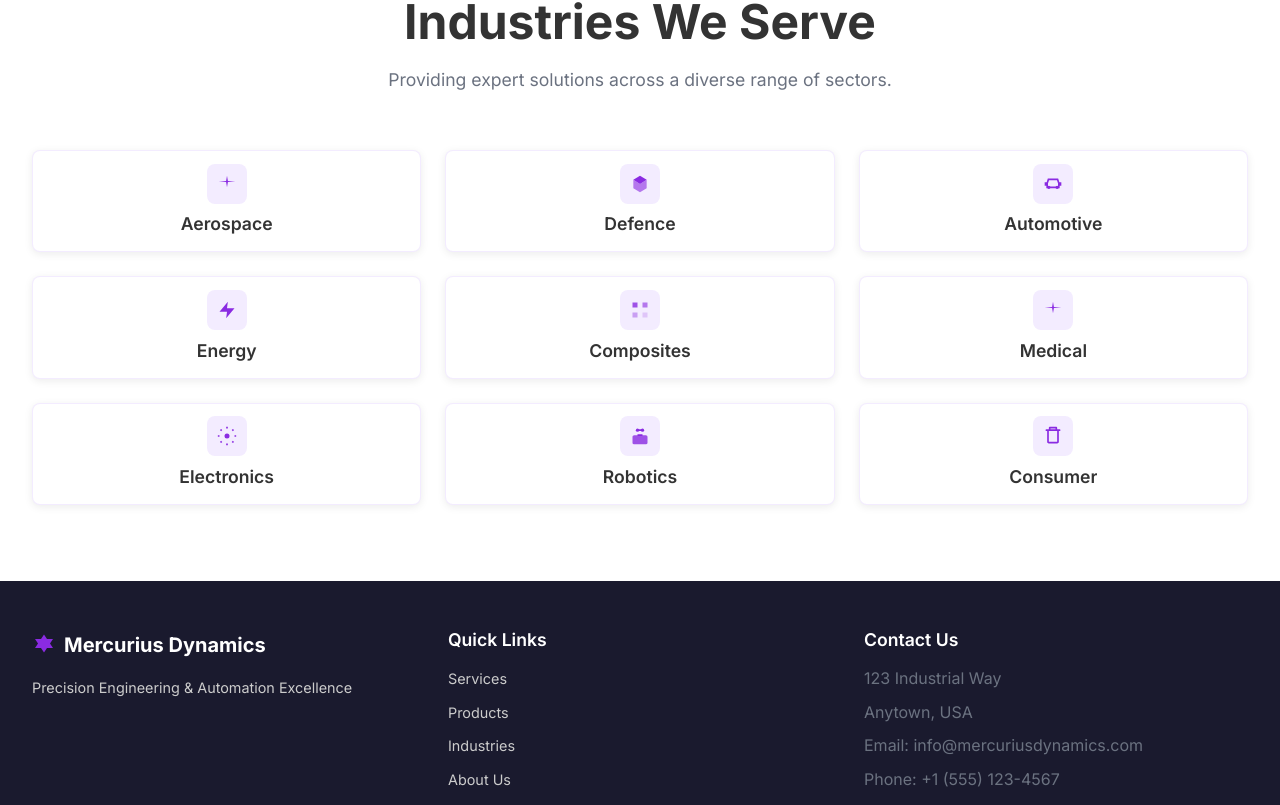
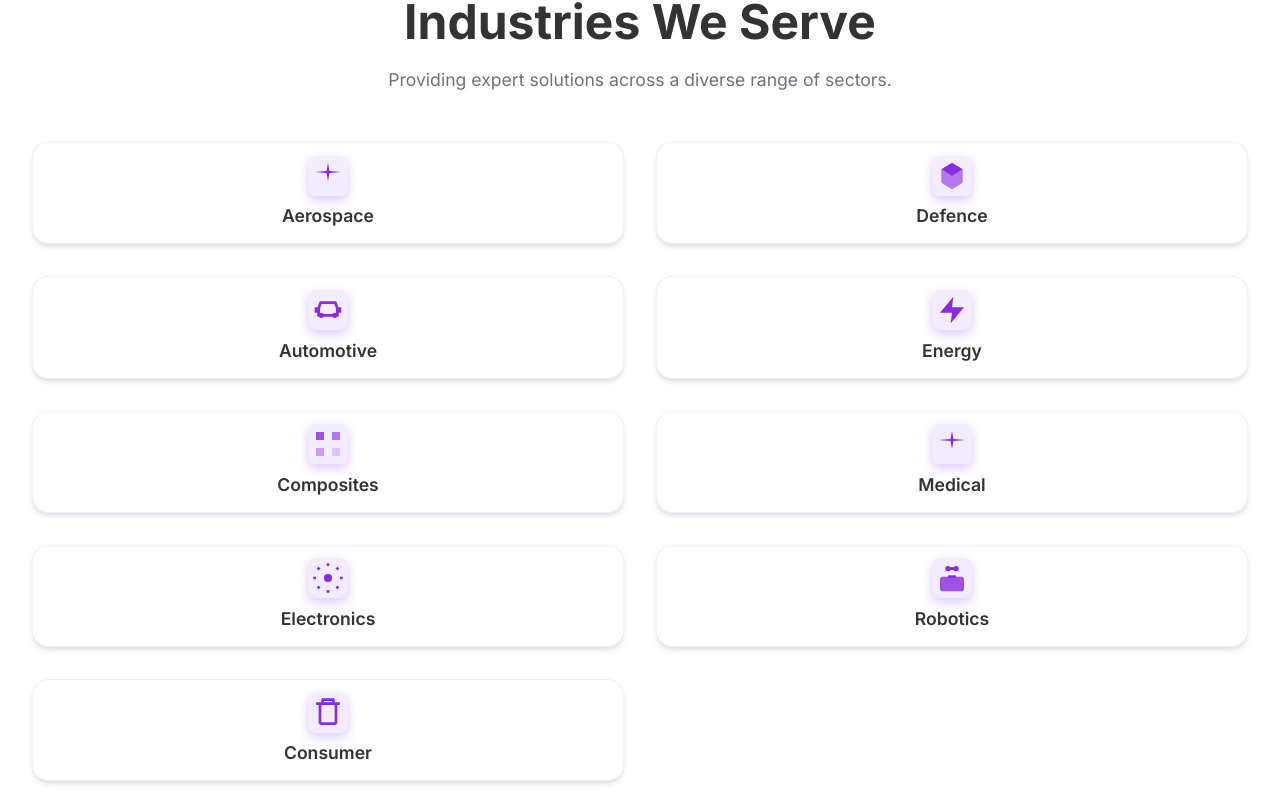
Before and after one commit to vaibhav211002/mercurius-dynamics-landing-page, a React (Create React App) app: page / in a window 1280 px wide. Shown: the part 2729-3534 px from the top of the page. Built offline with nearby package versions, Linux system fonts and the light colour scheme.

Commit message:
added and changed industry page

```diff
--- a/src/pages/ContactPage.js
+++ b/src/pages/ContactPage.js
@@ -47,20 +47,40 @@ const ContactPage = () => {
 
   const contactInfo = [
     {
-      icon: '✉️',
+      icon: (
+        <svg width="16" height="16" viewBox="0 0 24 24" fill="none">
+          <path d="M4 4H20C21.1 4 22 4.9 22 6V18C22 19.1 21.1 20 20 20H4C2.9 20 2 19.1 2 18V6C2 4.9 2.9 4 4 4Z" stroke="currentColor" strokeWidth="2" strokeLinecap="round" strokeLinejoin="round"/>
+          <polyline points="22,6 12,13 2,6" stroke="currentColor" strokeWidth="2" strokeLinecap="round" strokeLinejoin="round"/>
+        </svg>
+      ),
       title: 'Email',
-      value: 'info@mercuriusdynamics.com'
+      values: ['info@mercuriusdynamics.com', 'sales@mercuriusdynamics.com']
     },
     {
-      icon: '📞',
+      icon: (
+        <svg width="16" height="16" viewBox="0 0 24 24" fill="none">
+          <path d="M22 16.92V19.92C22.0011 20.1985 21.9441 20.4742 21.8325 20.7293C21.7209 20.9845 21.5573 21.2136 21.3521 21.4019C21.1468 21.5901 20.9046 21.7335 20.6407 21.8227C20.3769 21.9119 20.0974 21.9451 19.82 21.92C16.7428 21.5856 13.787 20.5341 11.19 18.85C8.77382 17.3147 6.72533 15.2662 5.18999 12.85C3.49997 10.2412 2.44824 7.27099 2.11999 4.18C2.095 3.90347 2.12787 3.62476 2.21649 3.36162C2.30512 3.09849 2.44756 2.85669 2.63476 2.65162C2.82196 2.44655 3.0498 2.28271 3.30379 2.17052C3.55777 2.05833 3.83233 2.00026 4.10999 2H7.10999C7.59531 1.99522 8.06607 2.16708 8.43376 2.48353C8.80145 2.79999 9.04207 3.23945 9.10999 3.72C9.23662 4.68007 9.47144 5.62273 9.80999 6.53C9.94454 6.88792 9.97366 7.27691 9.89391 7.65088C9.81415 8.02485 9.62886 8.36811 9.35999 8.64L8.08999 9.91C9.51355 12.4135 11.5865 14.4864 14.09 15.91L15.36 14.64C15.6319 14.3711 15.9751 14.1858 16.3491 14.1061C16.7231 14.0263 17.1121 14.0555 17.47 14.19C18.3773 14.5286 19.3199 14.7634 20.28 14.89C20.7658 14.9585 21.2094 15.2032 21.5265 15.5775C21.8437 15.9518 22.0122 16.4296 22 16.92Z" stroke="currentColor" strokeWidth="2" strokeLinecap="round" strokeLinejoin="round"/>
+        </svg>
+      ),
       title: 'Phone',
-      value: '+1 (555) 123-4567'
+      values: ['+1 (555) 123-4567', '+1 (555) 123-4568']
     },
     {
-      icon: '📍',
+      icon: (
+        <svg width="16" height="16" viewBox="0 0 24 24" fill="none">
+          <path d="M21 10C21 17 12 23 12 23S3 17 3 10C3 7.61305 3.94821 5.32387 5.63604 3.63604C7.32387 1.94821 9.61305 1 12 1C14.3869 1 16.6761 1.94821 18.364 3.63604C20.0518 5.32387 21 7.61305 21 10Z" stroke="currentColor" strokeWidth="2" strokeLinecap="round" strokeLinejoin="round"/>
+          <circle cx="12" cy="10" r="3" stroke="currentColor" strokeWidth="2" strokeLinecap="round" strokeLinejoin="round"/>
+        </svg>
+      ),
       title: 'Address',
-      value: '123 Industrial Way, Anytown, USA'
+      values: ['Mercurius Dynamics', 'Industrial Park, Building A', 'Tech City, State 12345', 'United States']
     }
+  ];
+
+  const businessHours = [
+    { day: 'Monday - Friday', hours: '8:00 AM - 6:00 PM' },
+    { day: 'Saturday', hours: '9:00 AM - 2:00 PM' },
+    { day: 'Sunday', hours: 'Closed' }
   ];
 
   return (
@@ -187,10 +207,14 @@ const ContactPage = () => {
 
                 {contactInfo.map((info, index) => (
                   <div key={index} className="contact-info-item">
-                    <div className="contact-icon">{info.icon}</div>
+                    <div className="contact-icon">
+                      {info.icon}
+                    </div>
                     <div className="contact-details">
                       <h3>{info.title}</h3>
-                      <p>{info.value}</p>
+                      {info.values.map((value, valueIndex) => (
+                        <p key={valueIndex}>{value}</p>
+                      ))}
                     </div>
                   </div>
                 ))}
@@ -202,9 +226,24 @@ const ContactPage = () => {
                     target="_blank"
                     rel="noopener noreferrer"
                   >
-                    <span className="whatsapp-icon">💬</span>
-                    Chat on WhatsApp
+                    <svg className="whatsapp-icon" width="20" height="20" viewBox="0 0 24 24" fill="none">
+                      <path d="M17.472 14.382c-.297-.149-1.758-.867-2.03-.967-.273-.099-.471-.148-.67.15-.197.297-.767.966-.94 1.164-.173.199-.347.223-.644.075-.297-.15-1.255-.463-2.39-1.475-.883-.788-1.48-1.761-1.653-2.059-.173-.297-.018-.458.13-.606.134-.133.298-.347.446-.52.149-.174.198-.298.298-.497.099-.198.05-.371-.025-.52-.075-.149-.669-1.612-.916-2.207-.242-.579-.487-.5-.669-.51-.173-.008-.371-.01-.57-.01-.198 0-.52.074-.792.372-.272.297-1.04 1.016-1.04 2.479 0 1.462 1.065 2.875 1.213 3.074.149.198 2.096 3.2 5.077 4.487.709.306 1.262.489 1.694.625.712.227 1.36.195 1.871.118.571-.085 1.758-.719 2.006-1.413.248-.694.248-1.289.173-1.413-.074-.124-.272-.198-.57-.347m-5.421 7.403h-.004a9.87 9.87 0 01-5.031-1.378l-.361-.214-3.741.982.998-3.648-.235-.374a9.86 9.86 0 01-1.51-5.26c.001-5.45 4.436-9.884 9.888-9.884 2.64 0 5.122 1.03 6.988 2.898a9.825 9.825 0 012.893 6.994c-.003 5.45-4.437 9.884-9.885 9.884m8.413-18.297A11.815 11.815 0 0012.05 0C5.495 0 .16 5.335.157 11.892c0 2.096.547 4.142 1.588 5.945L.057 24l6.305-1.654a11.882 11.882 0 005.683 1.448h.005c6.554 0 11.89-5.335 11.893-11.893A11.821 11.821 0 0020.885 3.488" fill="currentColor"/>
+                    </svg>
+                     Chat on WhatsApp
                   </a>
+                </div>
+              </div>
+
+              {/* Business Hours */}
+              <div className="business-hours-container">
+                <h2>Business Hours</h2>
+                <div className="business-hours-grid">
+                  {businessHours.map((schedule, index) => (
+                    <div key={index} className="business-hours-item">
+                      <span className="day">{schedule.day}</span>
+                      <span className="hours">{schedule.hours}</span>
+                    </div>
+                  ))}
                 </div>
               </div>
             </motion.div>
@@ -215,7 +254,7 @@ const ContactPage = () => {
       {/* Map Section */}
       <section className="map-section">
         <div className="container">
-          <motion.div
+          {/* <motion.div
             className="map-container"
             {...fadeInUp}
           >
@@ -227,7 +266,7 @@ const ContactPage = () => {
                 <p>We're conveniently located in the heart of the industrial district, easily accessible by major highways and public transportation.</p>
               </div>
             </div>
-          </motion.div>
+          </motion.div> */}
         </div>
       </section>
     </div>
--- a/src/pages/IndustriesPage.css
+++ b/src/pages/IndustriesPage.css
@@ -95,52 +95,60 @@
 
 .industries-grid {
   display: grid;
-  grid-template-columns: repeat(auto-fit, minmax(350px, 1fr));
-  gap: 1.5rem;
+  grid-template-columns: repeat(auto-fit, minmax(400px, 1fr));
+  gap: 2rem;
+  max-width: 1400px;
+  margin: 0 auto;
 }
 
 
 .industry-card {
   position: relative;
-  overflow: hidden; /* Prevent other cards from shifting */
+  overflow: hidden;
   display: flex;
   flex-direction: column;
+  background: white;
+  border-radius: 16px;
+  box-shadow: 0 4px 6px -1px rgba(0, 0, 0, 0.1), 0 2px 4px -1px rgba(0, 0, 0, 0.06);
   transition: all 0.3s ease;
+  border: 1px solid rgba(139, 69, 255, 0.1);
 }
 
 .industry-card:hover {
-  transform: translateY(-4px);
-  box-shadow: var(--shadow-large);
+  transform: translateY(-8px);
+  box-shadow: 0 20px 25px -5px rgba(0, 0, 0, 0.1), 0 10px 10px -5px rgba(0, 0, 0, 0.04);
+  border-color: rgba(139, 69, 255, 0.2);
 }
 
 .industry-card.expanded {
-  box-shadow: var(--shadow-large);
+  box-shadow: 0 20px 25px -5px rgba(0, 0, 0, 0.1), 0 10px 10px -5px rgba(0, 0, 0, 0.04);
+  border-color: rgba(139, 69, 255, 0.3);
 }
 
 .industry-header {
   display: flex;
   align-items: center;
-  padding: 1.5rem;
-  gap: 1rem;
+  padding: 2rem;
+  gap: 1.5rem;
+  cursor: pointer;
 }
 
 .industry-icon {
-  font-size: 2rem;
-  width: 60px;
-  height: 60px;
+  width: 64px;
+  height: 64px;
   display: flex;
   align-items: center;
   justify-content: center;
-  background: var(--primary-purple);
-  border-radius: 50%;
+  background: linear-gradient(135deg, var(--primary-purple-dark) 0%, var(--primary-purple-light) 100%);
+  border-radius: 16px;
   color: white;
+  flex-shrink: 0;
+  box-shadow: 0 4px 12px rgba(139, 69, 255, 0.3);
 }
 
-.industry-icon img {
-  width: 100%;
-  height: 100%;
-  object-fit: contain;
-  padding: 0.5rem;
+.industry-icon svg {
+  width: 32px;
+  height: 32px;
 }
 
 .industry-info {
@@ -148,22 +156,25 @@
 }
 
 .industry-info h3 {
-  margin-bottom: 0.25rem;
+  margin-bottom: 0.5rem;
   color: var(--text-dark);
-  font-size: 1.25rem;
+  font-size: 1.5rem;
+  font-weight: 700;
+  line-height: 1.2;
 }
 
 .industry-info p {
   margin: 0;
   color: var(--text-gray);
-  font-size: 0.9rem;
+  font-size: 1rem;
+  font-weight: 500;
+  line-height: 1.4;
 }
 
 .expand-icon {
   color: var(--primary-purple);
-  font-size: 1.2rem;
-  font-weight: bold;
-  transition: transform 0.4s ease;
+  transition: transform 0.3s ease;
+  flex-shrink: 0;
 }
 
 .industry-card.expanded .expand-icon {
@@ -171,22 +182,23 @@
 }
 .industry-content {
   overflow: hidden;
-  position: absolute; /* Take it out of normal layout flow */
+  position: absolute;
   top: 100%;
   left: 0;
   width: 100%;
-  background: #fff; /* or your card bg color */
-  border-top: 1px solid #eee;
-  padding: 1rem;
+  background: white;
+  border-top: 1px solid rgba(139, 69, 255, 0.1);
+  padding: 0 2rem 2rem;
   box-sizing: border-box;
   z-index: 2;
 }
 
-
 .industry-content p {
   color: var(--text-gray);
-  line-height: 1.6;
+  line-height: 1.7;
   margin: 0;
+  font-size: 1rem;
+  font-weight: 400;
 }
 
 /* CNC Industries Section */
--- a/src/pages/IndustriesPage.js
+++ b/src/pages/IndustriesPage.js
@@ -30,49 +30,92 @@ const IndustriesPage = () => {
   const industries = [
     {
       name: 'Aerospace',
-      icon: aerospaceImage,
+      icon: (
+        <svg width="32" height="32" viewBox="0 0 24 24" fill="none">
+          <path d="M12 2L13.09 8.26L22 9L13.09 9.74L12 16L10.91 9.74L2 9L10.91 8.26L12 2Z" fill="currentColor"/>
+        </svg>
+      ),
       subtitle: 'Precision parts for aircraft',
       description: 'We supply critical components for commercial and military aircraft, including structural parts, engine components, and landing gear systems. Our AS9100 certification ensures the highest standards of quality and traceability.'
     },
     {
       name: 'Composites',
-      icon: '📦',
+      icon: (
+        <svg width="32" height="32" viewBox="0 0 24 24" fill="none">
+          <rect x="3" y="3" width="6" height="6" fill="currentColor" opacity="0.8"/>
+          <rect x="15" y="3" width="6" height="6" fill="currentColor" opacity="0.6"/>
+          <rect x="3" y="15" width="6" height="6" fill="currentColor" opacity="0.4"/>
+          <rect x="15" y="15" width="6" height="6" fill="currentColor" opacity="0.2"/>
+        </svg>
+      ),
       subtitle: 'Advanced composite solutions',
       description: 'Specialized in cutting and machining composite materials including carbon fiber, fiberglass, and advanced polymers for aerospace, automotive, and sporting goods applications.'
     },
     {
       name: 'Electronics',
-      icon: '🔌',
+      icon: (
+        <svg width="32" height="32" viewBox="0 0 24 24" fill="none">
+          <circle cx="12" cy="12" r="3" fill="currentColor"/>
+          <path d="M12 1V3M12 21V23M4.22 4.22L5.64 5.64M18.36 18.36L19.78 19.78M1 12H3M21 12H23M4.22 19.78L5.64 18.36M18.36 5.64L19.78 4.22" stroke="currentColor" strokeWidth="2"/>
+        </svg>
+      ),
       subtitle: 'Electronic components & systems',
       description: 'Precision machining of electronic enclosures, heat sinks, and components for consumer electronics, telecommunications, and industrial control systems.'
     },
     {
       name: 'Energy',
-      icon: energyImage,
+      icon: (
+        <svg width="32" height="32" viewBox="0 0 24 24" fill="none">
+          <path d="M13 2L3 14H12L11 22L21 10H12L13 2Z" fill="currentColor"/>
+        </svg>
+      ),
       subtitle: 'Efficient energy systems',
       description: 'Components for renewable energy systems, power generation equipment, and energy storage solutions including wind turbines, solar panels, and battery systems.'
     },
     {
       name: 'Robotics',
-      icon: '🤖',
+      icon: (
+        <svg width="32" height="32" viewBox="0 0 24 24" fill="none">
+          <rect x="3" y="11" width="18" height="11" rx="2" fill="currentColor" opacity="0.8"/>
+          <circle cx="9" cy="5" r="2" fill="currentColor"/>
+          <circle cx="15" cy="5" r="2" fill="currentColor"/>
+          <path d="M9 5H15" stroke="currentColor" strokeWidth="2"/>
+          <path d="M9 11H15" stroke="currentColor" strokeWidth="2"/>
+        </svg>
+      ),
       subtitle: 'Automation for robotic systems',
       description: 'Precision components for industrial robots, automation systems, and robotic arms including joints, brackets, and specialized mounting systems.'
     },
     {
       name: 'Automotive',
-      icon: automotiveImage,
+      icon: (
+        <svg width="32" height="32" viewBox="0 0 24 24" fill="none">
+          <path d="M5 11L6.5 6.5H17.5L19 11M5 11H3V13H5V11M19 11H21V13H19V11M5 11V16H19V11" stroke="currentColor" strokeWidth="2" fill="none"/>
+          <circle cx="7" cy="16" r="2" fill="currentColor"/>
+          <circle cx="17" cy="16" r="2" fill="currentColor"/>
+        </svg>
+      ),
       subtitle: 'Components for vehicle manufacturing',
       description: 'High-precision parts for automotive manufacturing including engine components, transmission parts, and specialized automotive assemblies.'
     },
     {
       name: 'Medical',
-      icon: medicalImage,
+      icon: (
+        <svg width="32" height="32" viewBox="0 0 24 24" fill="none">
+          <path d="M12 2L13.09 8.26L22 9L13.09 9.74L12 16L10.91 9.74L2 9L10.91 8.26L12 2Z" fill="currentColor"/>
+        </svg>
+      ),
       subtitle: 'High-precision medical devices',
       description: 'Medical device components, surgical instruments, and precision parts for diagnostic equipment meeting strict FDA and ISO 13485 standards.'
     },
     {
       name: 'Defense',
-      icon: '🛡️',
+      icon: (
+        <svg width="32" height="32" viewBox="0 0 24 24" fill="none">
+          <path d="M12 2L4 7L12 12L20 7L12 2Z" fill="currentColor"/>
+          <path d="M4 7V17L12 22L20 17V7L12 12L4 7Z" fill="currentColor" opacity="0.6"/>
+        </svg>
+      ),
       subtitle: 'Reliable systems for defense',
       description: 'Critical components for defense applications including military vehicles, communication systems, and specialized defense equipment.'
     }
@@ -143,20 +186,16 @@ const IndustriesPage = () => {
               >
                 <div className="industry-header">
                   <div className="industry-icon">
-                    {typeof industry.icon === 'string' && industry.icon.startsWith('/') ? (
-                      <img src={industry.icon} alt={industry.name} />
-                    ) : typeof industry.icon === 'string' ? (
-                      industry.icon
-                    ) : (
-                      <img src={industry.icon} alt={industry.name} />
-                    )}
+                    {industry.icon}
                   </div>
                   <div className="industry-info">
                     <h3>{industry.name}</h3>
                     <p>{industry.subtitle}</p>
                   </div>
                   <div className="expand-icon">
-                    {expandedIndustry === industry.name ? '▲' : '▼'}
+                    <svg width="16" height="16" viewBox="0 0 24 24" fill="none">
+                      <path d="M6 9L12 15L18 9" stroke="currentColor" strokeWidth="2" strokeLinecap="round" strokeLinejoin="round"/>
+                    </svg>
                   </div>
                 </div>
 
```
Also changed, not shown: src/pages/ContactPage.css (+80 -9 lines).
